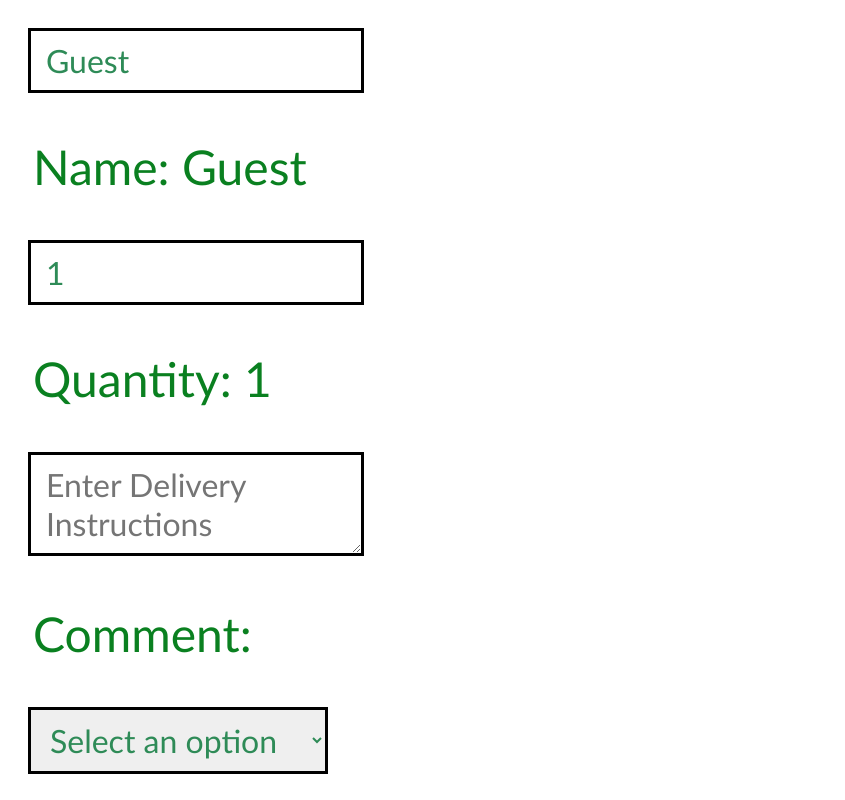
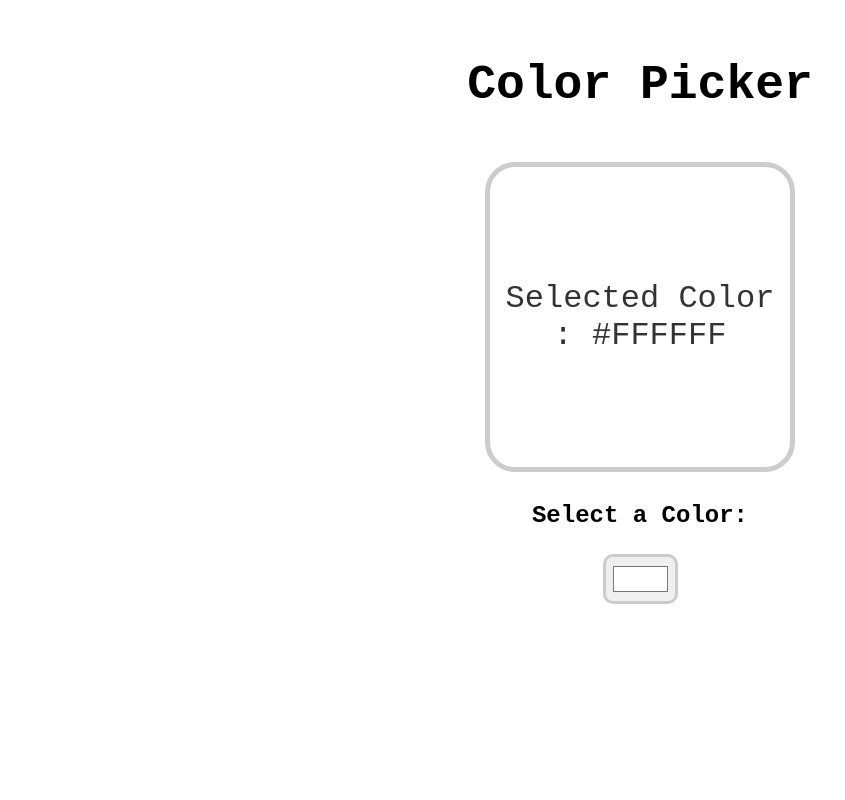
Before and after one commit to mandalika-sravani/React, a React (Vite) app in the folder my-react-app/: page / in a window 1280 px wide. Shown: the top 800 px of the page, without its empty margins (0-845 px from the left). Built offline with nearby package versions, Linux system fonts and the light colour scheme.

Commit message:
added Color Picker

```diff
--- a/my-react-app/src/App.jsx
+++ b/my-react-app/src/App.jsx
@@ -7,6 +7,7 @@
 import List from './List.jsx'; */
 
 //import Button, { ProfilePicture } from "./Button/Button.jsx";
+import ColorPicker from "./Color Picker/color_picker.jsx";
 import Counter from "./Counter_useState.jsx";
 import Mycomponent from "./onChange.jsx";
 
@@ -81,11 +82,19 @@
 }*/
 
 //onChange handler code
+/*function App() {
+
+  return (
+    <Mycomponent />
+  );
+} */
+
+//Color Picker
 
 function App() {
 
   return (
-    <Mycomponent />
+    <ColorPicker />
   );
 }
 
--- /dev/null
+++ b/my-react-app/src/Color Picker/color_picker.jsx
@@ -0,0 +1,28 @@
+// COLOR PICKER
+
+import styles from './color_picker.module.css';
+import React, {useState} from "react";
+
+
+function ColorPicker() {
+
+    const [color, selector] = useState("#FFFFFF");
+
+    function handleChangeColor(event) {
+        selector(event.target.value);
+    }
+
+    return(
+        <div className={styles.container}>
+            <h1>Color Picker</h1>
+            <div className={styles.colorDisplay} style={{backgroundColor : color}}>
+                <p>Selected Color : {color}</p>
+            </div>
+            <label>Select a Color:</label>
+            <input type="color" value={color} onChange={handleChangeColor} />
+
+        </div>);
+
+}
+
+export default ColorPicker
--- /dev/null
+++ b/my-react-app/src/Color Picker/color_picker.module.css
@@ -0,0 +1,47 @@
+body {
+    font-family: 'Courier New';
+}
+
+
+.container {
+    display: flex;
+    flex-direction: column;
+    align-items: center;
+}
+
+h1 {
+    margin: 50px;
+    font-size: 3rem;
+}
+
+.colorDisplay {
+    width: 300px;
+    height: 300px;
+    display: flex;
+    justify-content: center;
+    align-items: center;
+    border: 5px solid hsl(0, 0%, 80%);
+    border-radius: 30px;
+    margin-bottom: 30px;
+    transition: 0.25s ease;
+}
+
+.colorDisplay p {
+    color: hsl(0, 0%, 20%);
+    font-size: 2rem;
+    text-align: center;
+}
+
+label {
+    font-size: 1.5rem;
+    font-weight: bold;
+    margin-bottom: 25px;
+}
+
+input[type="color"] {
+    width: 75px;
+    height: 50px;
+    padding: 5px;
+    border-radius: 10px;
+    border: 3px solid hsl(0, 0%, 80%);
+}
```
